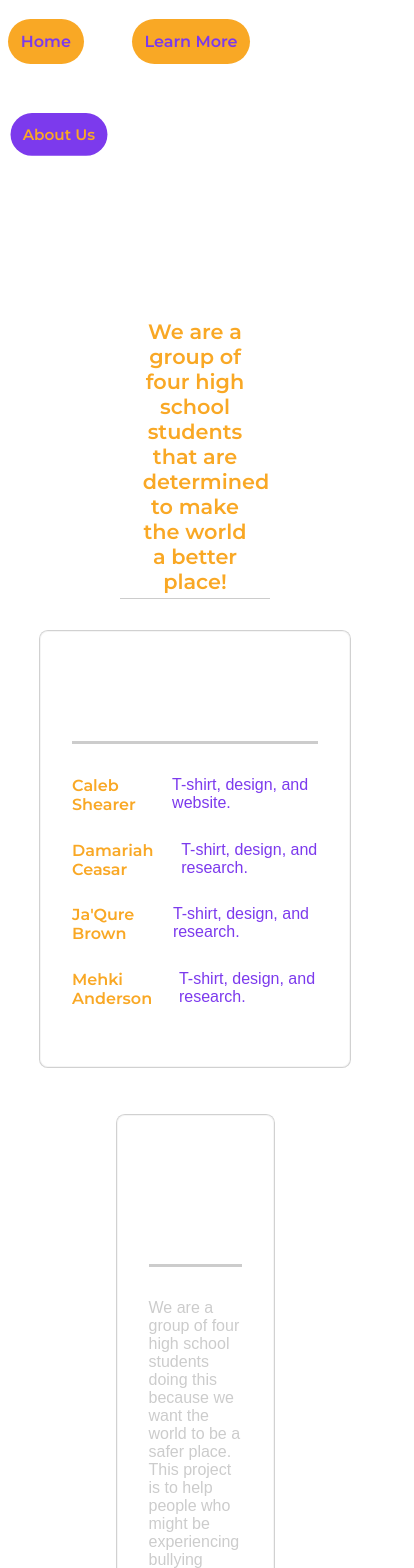
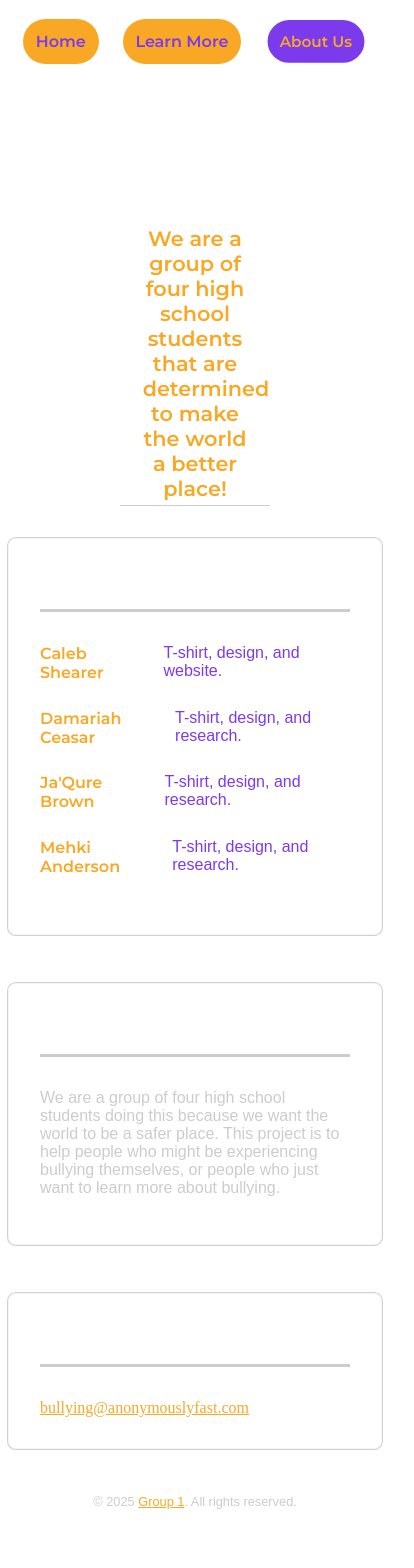
Before and after one commit to AnonymouslyFast/bullying-project, a SvelteKit app: page /about in a window 390 px wide. Shown: the top 1568 px of the page, 414 px wide, since content can reach past the window. After the commit the page ends 1522 px from the top, so only its background shows below. Built offline with nearby package versions, Linux system fonts and the light colour scheme.

Commit message:
Added mobile support to all pages.

```diff
--- a/src/lib/Navbar.svelte
+++ b/src/lib/Navbar.svelte
@@ -54,4 +54,11 @@
             scale: 95%;
         }
     }
+
+    @media (max-width: 800px) {
+        #nav-content {
+            width: 100% !important;
+            gap: 1.5rem !important;
+        }
+    }
 </style>
--- a/src/routes/about/+page.svelte
+++ b/src/routes/about/+page.svelte
@@ -80,6 +80,7 @@
 
 <style>
     @import "../main.css";
+    @import "./mobile.css";
 
     #title-container {
         width: 40%;
--- /dev/null
+++ b/src/routes/about/mobile.css
@@ -0,0 +1,12 @@
+@media (max-width: 800px) {
+    #team-row {
+        width: 100% !important;
+    }
+    section {
+        display: initial !important;
+        width: 100% !important;
+        h4 {
+            width: 100%!important;
+        }
+    }
+}
--- a/src/routes/learn/+page.svelte
+++ b/src/routes/learn/+page.svelte
@@ -76,6 +76,7 @@
 
 <style>
     @import "../main.css";
+    @import "./mobile.css";
 
     #title-container {
         width: 40%;
--- /dev/null
+++ b/src/routes/learn/mobile.css
@@ -0,0 +1,8 @@
+@media (max-width: 800px) {
+    section {
+        width: 70% !important;
+        p {
+            width: 90% !important;
+        }
+    }
+}
--- a/src/routes/mobile.css
+++ b/src/routes/mobile.css
@@ -1,27 +1,51 @@
 @media (max-width: 800px) {
+    #container {
+    }
     #title-container {
         width: 100% !important;
-        padding: 2% !important;
     }
 
     #title-content {
-        gap: 3rem !important;
+        width: 100% !important;
+        flex-wrap: wrap !important;
+        display: flex !important;
+
+        justify-content: center !important;
+
+        gap: 1rem!important;
     }
 
     #title {
-        margin-left: 3%;
+        display: flex !important;
+        flex-direction: column !important;
+        justify-content: center !important;
+        margin: 0 auto !important;
+        width: inherit !important;
+        text-align: center !important;
     }
+
+
 
     #shirt-img {
         max-width: 40% !important;
         object-fit: cover;
 
-        justify-self: right;
         padding: 0 !important;
-        rotate: 10deg;
+        rotate: -10deg !important;
     }
 
     #nav {
-        justify-self: center;
+        width: 100% !important;
+        margin-top: 2rem !important;
+        justify-self: center !important;
+    }
+
+    #nav-content {
+        display: flex !important;
+        justify-content: center !important;
+    }
+
+    #nav-item {
+        padding: 3% !important;
     }
 }
```
